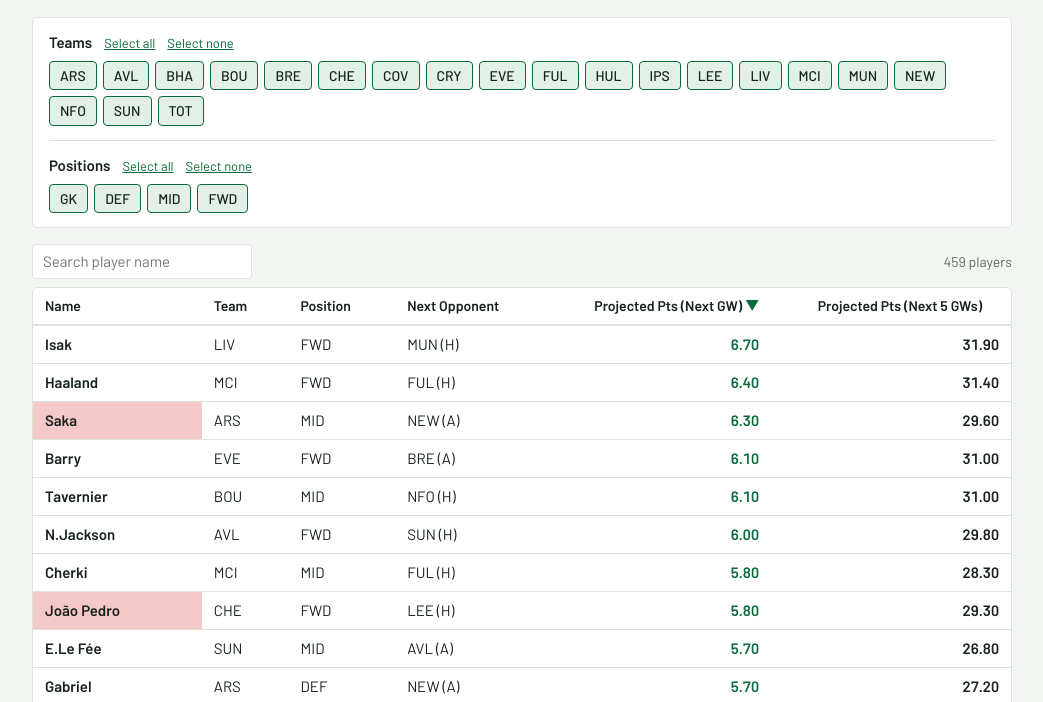
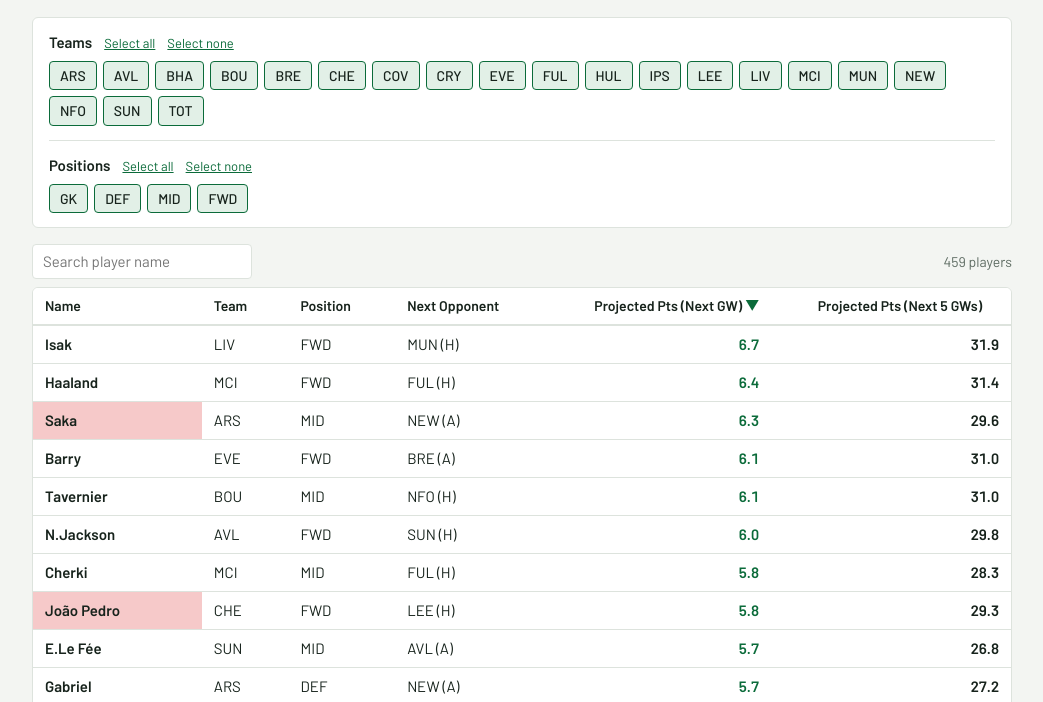
Before and after one commit to aleksasimic1/fpl-projections, a plain HTML site: page index.html in a window 1280 px wide. Shown: the part 98-800 px from the top of the page, without its empty margins (118-1161 px from the left). Drawn offline with nearby package versions, Linux system fonts and the light colour scheme.

Commit message:
Modified rounding

```diff
--- a/index.html
+++ b/index.html
@@ -272,7 +272,7 @@
       var tr = document.createElement("tr");
       var cells = [
         ["name", p.name], ["", p.team], ["", p.pos], ["", p.opp],
-        ["num next1", p.next1.toFixed(2)], ["num next5", p.next5.toFixed(2)]
+        ["num next1", p.next1.toFixed(1)], ["num next5", p.next5.toFixed(1)]
       ];
       cells.forEach(function (c, i) {
         var td = document.createElement("td");
```
